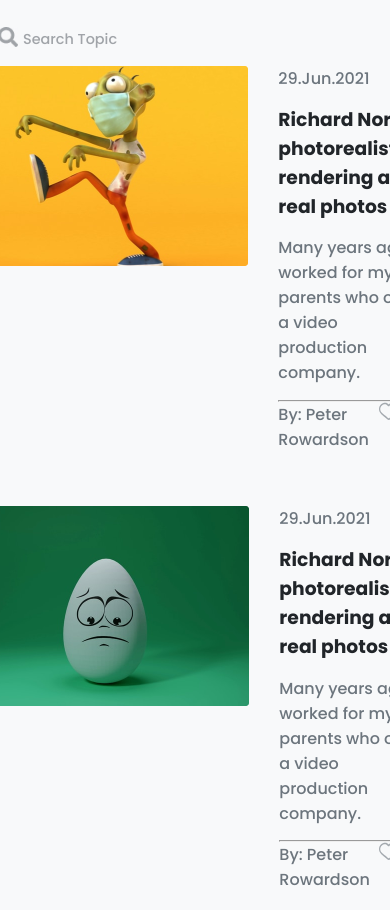
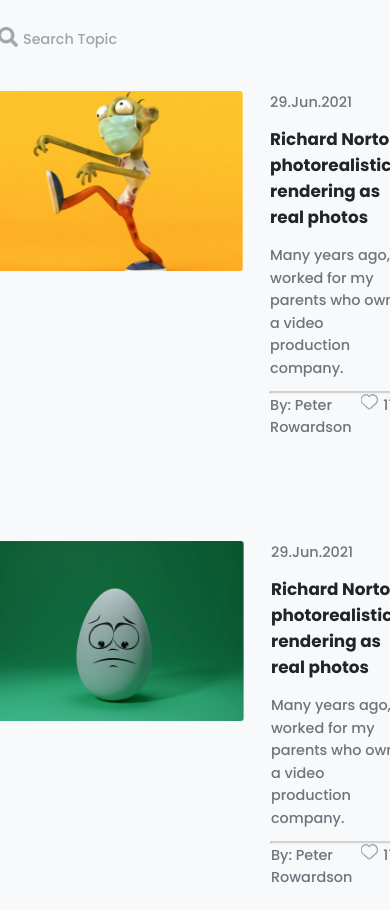
Before and after one commit to BratOBlog/junior, a website built with Parcel: page index.html in a window 390 px wide. Shown: the part 925-1835 px from the top of the page. Built offline with nearby package versions, Linux system fonts and the light colour scheme.

Commit message:
change cards feature

```diff
--- a/styles.css
+++ b/styles.css
@@ -207,20 +207,27 @@ header .dropdown__menu a:hover {
 
 .card {
     display: flex;
-    row-gap: 2.5rem;
+    margin-bottom: 15px;
     column-gap: 1.9rem;
+    padding: 5px 10px;
     transition: 0.3s ease-in-out;
 }
 
 .card:hover {
-    background: lightgray 50% / cover no-repeat, #C4C4C4;
-    transform: scale(1.25);
+    background: lightgray 50% / cover no-repeat, #6e5b5b;
+    transform: scale(1.05);
     border-radius: 0.8rem;
 }
 
-.card:hover .card__content h3{
+.card:hover .card__content>*,
+.card:hover .card__info>* {
+    color: white;
+}
+
+.card:hover .card__content h3 {
     color: #CCD5AE;
 }
+
 .card__content>h3,
 p {
     padding-bottom: 0.9rem;
@@ -454,6 +461,14 @@ footer hr {
         margin-right: 0.3rem;
     }
 
+    .card {
+        scale: 90%;
+    }
+
+    .card:hover {
+        transform: scale(1.05);
+    }
+
     .card__counter {
         margin-top: 2%;
     }
```
Also changed, not shown: index.html (line endings or trailing spaces).
